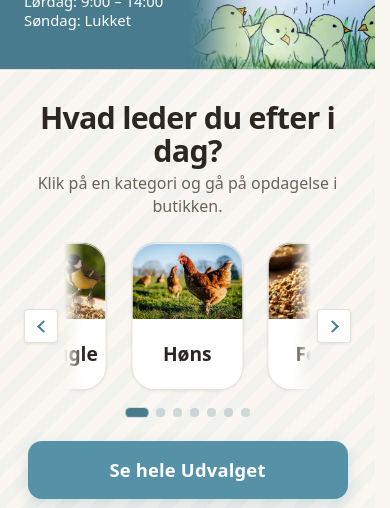
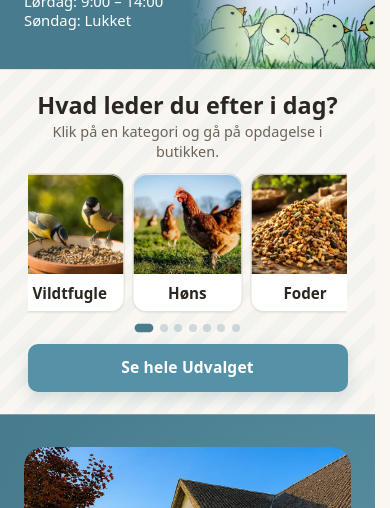
Before and after one commit to Bean-Machinie/Hoens-og-Foder-hjemmeside, a React (Vite) app: page / in a window 390 px wide. Shown: the part 336-844 px from the top of the page. Built offline with nearby package versions, Linux system fonts and the light colour scheme; no server answers.

Commit message:
category section updates

```diff
--- a/src/pages/home/sections/CatalogueSection.module.css
+++ b/src/pages/home/sections/CatalogueSection.module.css
@@ -25,7 +25,7 @@
   font-family: var(--font-body);
   font-size: clamp(1.9rem, 3.2vw, 2.65rem);
   font-weight: 800;
-  letter-spacing: -0.025em;
+  letter-spacing: 0;
   line-height: 1.08;
 }
 
@@ -296,48 +296,184 @@
 }
 
 @media (max-width: 900px) {
+  .section {
+    padding-block: clamp(1.6rem, 4vw, 2.4rem);
+  }
+
+  .top {
+    margin-bottom: clamp(0.75rem, 2.4vw, 1.25rem);
+  }
+
+  .header {
+    max-width: 620px;
+  }
+
+  .header h2 {
+    font-size: clamp(1.55rem, 4.3vw, 2.15rem);
+  }
+
+  .intro {
+    font-size: clamp(0.95rem, 2.4vw, 1.05rem);
+  }
+
+  .carouselShell {
+    padding-inline: clamp(0.5rem, 2.5vw, 1.25rem);
+  }
+
+  .carousel {
+    margin-block: -22px -38px;
+    padding-block: 22px 38px;
+  }
+
+  .track {
+    margin-left: calc(var(--space-3) * -1);
+  }
+
   .slide {
     flex-basis: 33.333%;
+    padding-left: var(--space-3);
+  }
+
+  .card {
+    aspect-ratio: 3 / 4.15;
+    border-radius: 18px;
+  }
+
+  .cardLink {
+    border-radius: 18px;
+  }
+
+  .cardBody {
+    flex-basis: 27%;
+    padding: clamp(0.75rem, 2.2vw, 1rem);
+  }
+
+  .cardTitle {
+    font-size: clamp(1rem, 2.8vw, 1.25rem);
+  }
+
+  .control {
+    display: none;
+  }
+
+  .footer {
+    gap: clamp(0.75rem, 2.4vw, 1rem);
+    margin-top: 0.75rem;
+  }
+
+  .footer > a {
+    min-width: clamp(240px, 42vw, 300px);
+    min-height: 52px;
+    padding-inline: clamp(1.75rem, 4vw, 2.75rem);
+    font-size: clamp(1rem, 2.5vw, 1.15rem);
   }
 }
 
 @media (max-width: 640px) {
+  .section {
+    padding-block: clamp(1.35rem, 5vw, 2rem);
+  }
+
+  .header {
+    max-width: 22rem;
+  }
+
+  .header h2 {
+    font-size: clamp(1.35rem, 6vw, 1.75rem);
+    line-height: 1.12;
+  }
+
+  .intro {
+    font-size: clamp(0.9rem, 3.7vw, 1rem);
+    line-height: 1.35;
+  }
+
+  .carouselShell {
+    padding-inline: clamp(0.25rem, 2vw, 0.75rem);
+  }
+
+  .carousel {
+    margin-block: -16px -28px;
+    padding-block: 16px 28px;
+  }
+
+  .track {
+    margin-left: calc(var(--space-2) * -1);
+  }
+
   .slide {
-    flex-basis: 50%;
+    flex-basis: 36%;
+    padding-left: var(--space-2);
   }
 
   .card {
-    aspect-ratio: 4 / 5.3;
+    aspect-ratio: 3 / 3.95;
+    border-radius: 14px;
+    box-shadow: 0 1px 2px rgba(0, 0, 0, 0.07);
   }
 
-  .carouselShell {
-    padding-inline: 2.5rem;
+  .cardLink {
+    border-radius: 14px;
   }
 
-  .control {
-    width: 34px;
-    height: 34px;
+  .card:hover {
+    transform: translateY(-4px);
+  }
+
+  .cardBody {
+    flex-basis: 25%;
+    padding: clamp(0.55rem, 2.6vw, 0.8rem);
+  }
+
+  .cardTitle {
+    font-size: clamp(0.82rem, 3.8vw, 1rem);
+    line-height: 1.08;
   }
 
   .carousel {
-    -webkit-mask-image: linear-gradient(
-      90deg,
-      transparent 0,
-      #000 8%,
-      #000 92%,
-      transparent 100%
-    );
-    mask-image: linear-gradient(
-      90deg,
-      transparent 0,
-      #000 8%,
-      #000 92%,
-      transparent 100%
-    );
+    -webkit-mask-image: none;
+    mask-image: none;
   }
 
   .footer > a {
     width: min(100%, 320px);
+    min-width: 0;
+    min-height: 48px;
+    padding-inline: clamp(1.25rem, 6vw, 2rem);
+    font-size: clamp(0.95rem, 4vw, 1.05rem);
+    border-radius: 10px;
+  }
+
+  .dots {
+    gap: 0.4rem;
+  }
+
+  .dot {
+    width: 8px;
+    height: 8px;
+  }
+
+  .dot:hover,
+  .dotActive {
+    width: 18px;
+  }
+}
+
+@media (max-width: 460px) {
+  .slide {
+    flex-basis: 36%;
+  }
+
+  .carouselShell {
+    padding-inline: 0.25rem;
+  }
+
+  .card {
+    aspect-ratio: 3 / 3.8;
+  }
+
+  .cardTitle {
+    font-size: clamp(0.78rem, 4.2vw, 0.95rem);
   }
 }
 
```
